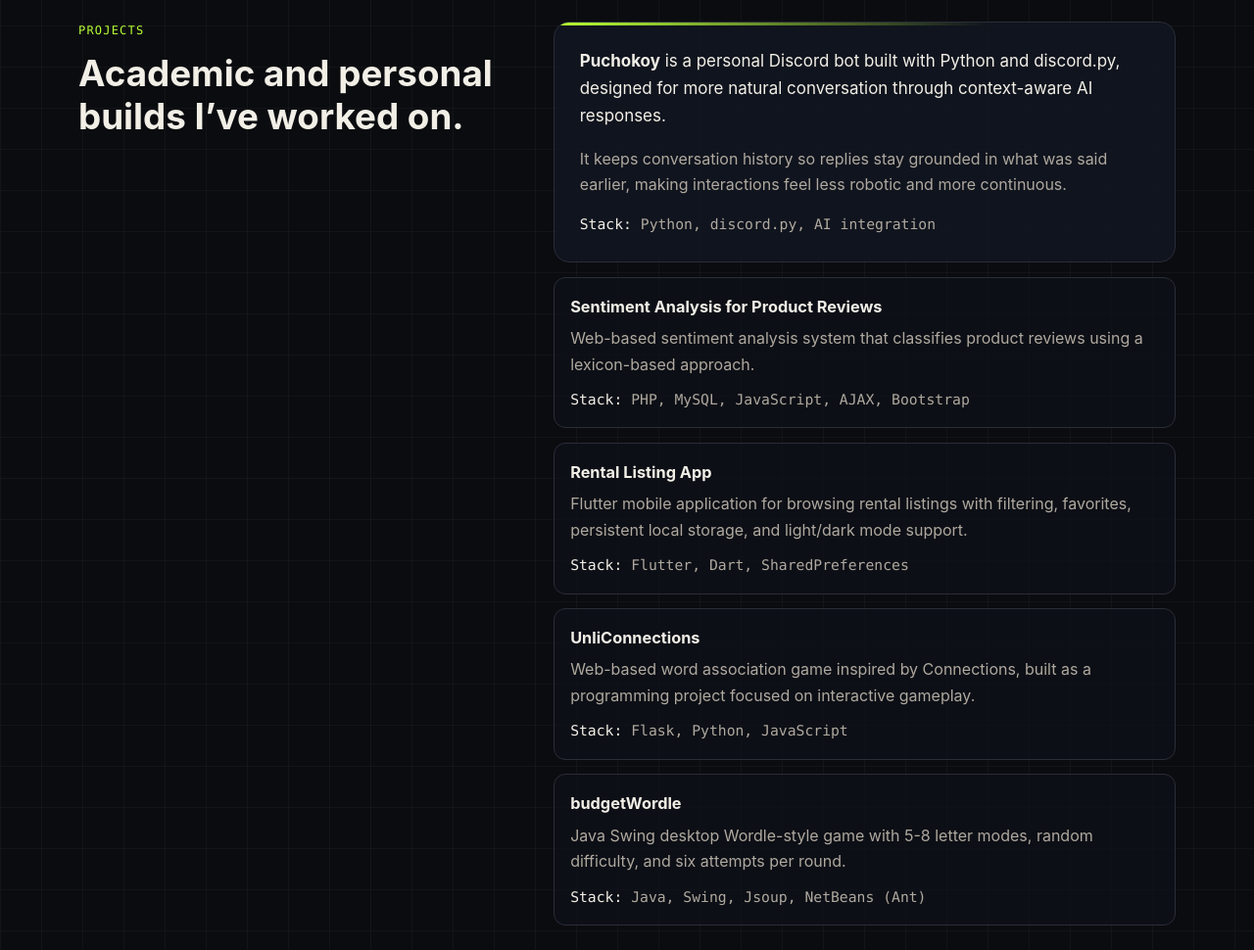
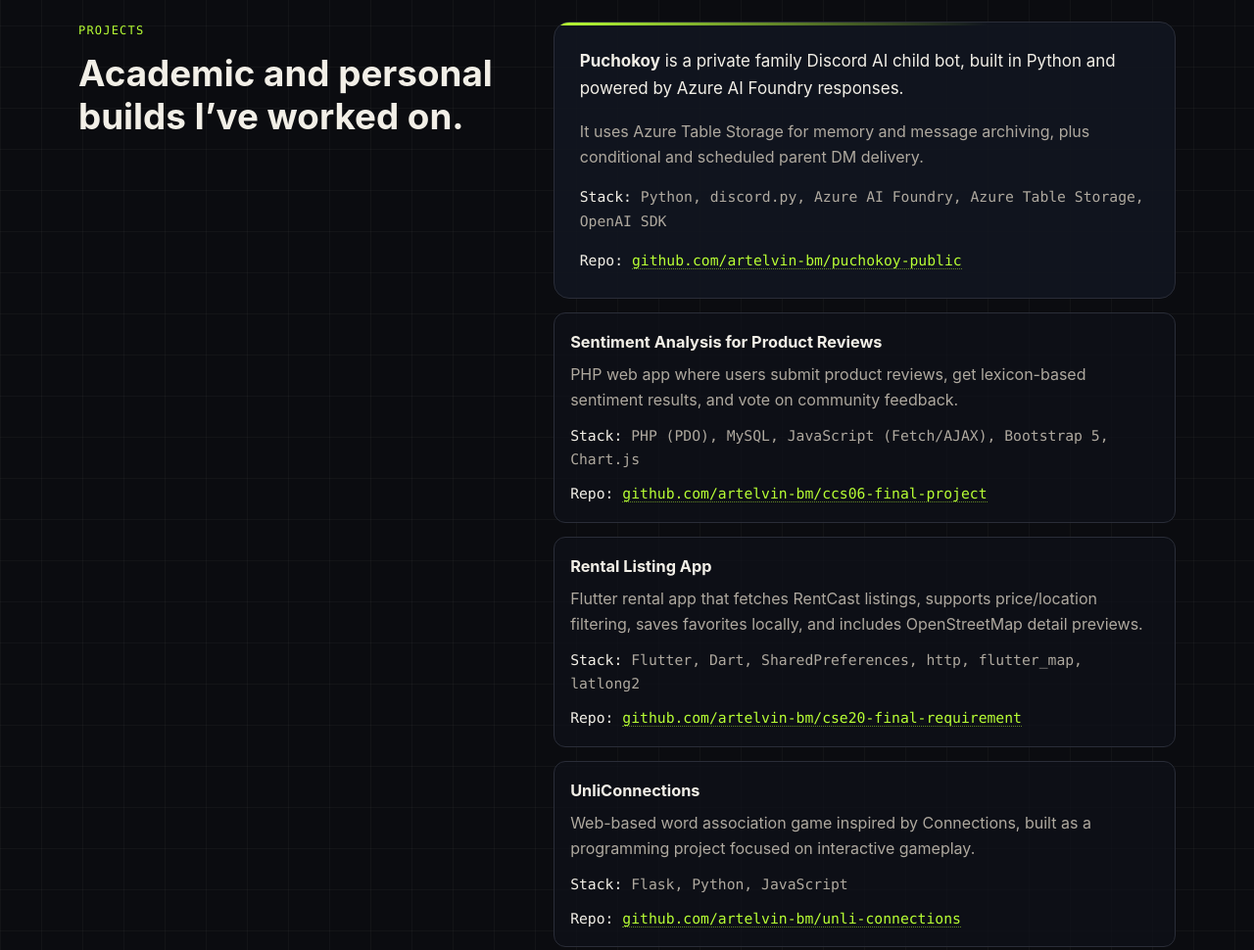
Before and after one commit to artelvin-bm/aebm-portfolio, a plain HTML site: page index.html in a window 1280 px wide. Shown: the part 1360-2330 px from the top of the page at 98% size. Drawn offline with Linux system fonts and the light colour scheme.

Commit message:
Add repository links for portfolio projects

```diff
--- a/index.html
+++ b/index.html
@@ -126,36 +126,40 @@
         <div class="project-collection reveal">
           <article class="project-card" aria-label="Puchokoy project details">
             <p class="project-lead">
-              <strong>Puchokoy</strong> is a personal Discord bot built with Python and discord.py,
-              designed for more natural conversation through context-aware AI responses.
+              <strong>Puchokoy</strong> is a private family Discord AI child bot,
+              built in Python and powered by Azure AI Foundry responses.
             </p>
 
             <div class="project-notes">
               <p>
-                It keeps conversation history so replies stay grounded in what was said earlier,
-                making interactions feel less robotic and more continuous.
+                It uses Azure Table Storage for memory and message archiving,
+                plus conditional and scheduled parent DM delivery.
               </p>
             </div>
 
-            <p class="project-stack"><span>Stack:</span> Python, discord.py, AI integration</p>
+            <p class="project-stack"><span>Stack:</span> Python, discord.py, Azure AI Foundry, Azure Table Storage, OpenAI SDK</p>
+            <p class="project-stack"><span>Repo:</span> <a href="https://github.com/artelvin-bm/puchokoy-public.git" target="_blank" rel="noopener noreferrer">github.com/artelvin-bm/puchokoy-public</a></p>
           </article>
 
           <article class="project-mini" aria-label="Sentiment Analysis for Product Reviews">
             <h3>Sentiment Analysis for Product Reviews</h3>
             <p>
-              Web-based sentiment analysis system that classifies product reviews
-              using a lexicon-based approach.
+              PHP web app where users submit product reviews, get lexicon-based
+              sentiment results, and vote on community feedback.
             </p>
-            <p class="project-stack"><span>Stack:</span> PHP, MySQL, JavaScript, AJAX, Bootstrap</p>
+            <p class="project-stack"><span>Stack:</span> PHP (PDO), MySQL, JavaScript (Fetch/AJAX), Bootstrap 5, Chart.js</p>
+            <p class="project-stack"><span>Repo:</span> <a href="https://github.com/artelvin-bm/ccs06-final-project.git" target="_blank" rel="noopener noreferrer">github.com/artelvin-bm/ccs06-final-project</a></p>
           </article>
 
           <article class="project-mini" aria-label="Rental Listing App">
             <h3>Rental Listing App</h3>
             <p>
-              Flutter mobile application for browsing rental listings with filtering,
-              favorites, persistent local storage, and light/dark mode support.
+              Flutter rental app that fetches RentCast listings, supports
+              price/location filtering, saves favorites locally, and includes
+              OpenStreetMap detail previews.
             </p>
-            <p class="project-stack"><span>Stack:</span> Flutter, Dart, SharedPreferences</p>
+            <p class="project-stack"><span>Stack:</span> Flutter, Dart, SharedPreferences, http, flutter_map, latlong2</p>
+            <p class="project-stack"><span>Repo:</span> <a href="https://github.com/artelvin-bm/cse20-final-requirement.git" target="_blank" rel="noopener noreferrer">github.com/artelvin-bm/cse20-final-requirement</a></p>
           </article>
 
           <article class="project-mini" aria-label="UnliConnections">
@@ -165,6 +169,7 @@
               a programming project focused on interactive gameplay.
             </p>
             <p class="project-stack"><span>Stack:</span> Flask, Python, JavaScript</p>
+            <p class="project-stack"><span>Repo:</span> <a href="https://github.com/artelvin-bm/unli-connections.git" target="_blank" rel="noopener noreferrer">github.com/artelvin-bm/unli-connections</a></p>
           </article>
 
           <article class="project-mini" aria-label="budgetWordle">
@@ -174,6 +179,7 @@
               random difficulty, and six attempts per round.
             </p>
             <p class="project-stack"><span>Stack:</span> Java, Swing, Jsoup, NetBeans (Ant)</p>
+            <p class="project-stack"><span>Repo:</span> <a href="https://github.com/artelvin-bm/budgetWordle.git" target="_blank" rel="noopener noreferrer">github.com/artelvin-bm/budgetWordle</a></p>
           </article>
         </div>
       </div>
--- a/style.css
+++ b/style.css
@@ -500,6 +500,18 @@ h1 .line:last-child {
   color: var(--text);
 }
 
+.project-stack a {
+  color: var(--accent);
+  text-decoration: none;
+  border-bottom: 1px dotted rgba(184, 255, 52, 0.5);
+}
+
+.project-stack a:hover,
+.project-stack a:focus-visible {
+  color: var(--accent-soft);
+  border-bottom-color: var(--accent-soft);
+}
+
 .project-mini {
   border: 1px solid var(--line);
   border-radius: 12px;
```
Also changed, not shown: 1 other file.
